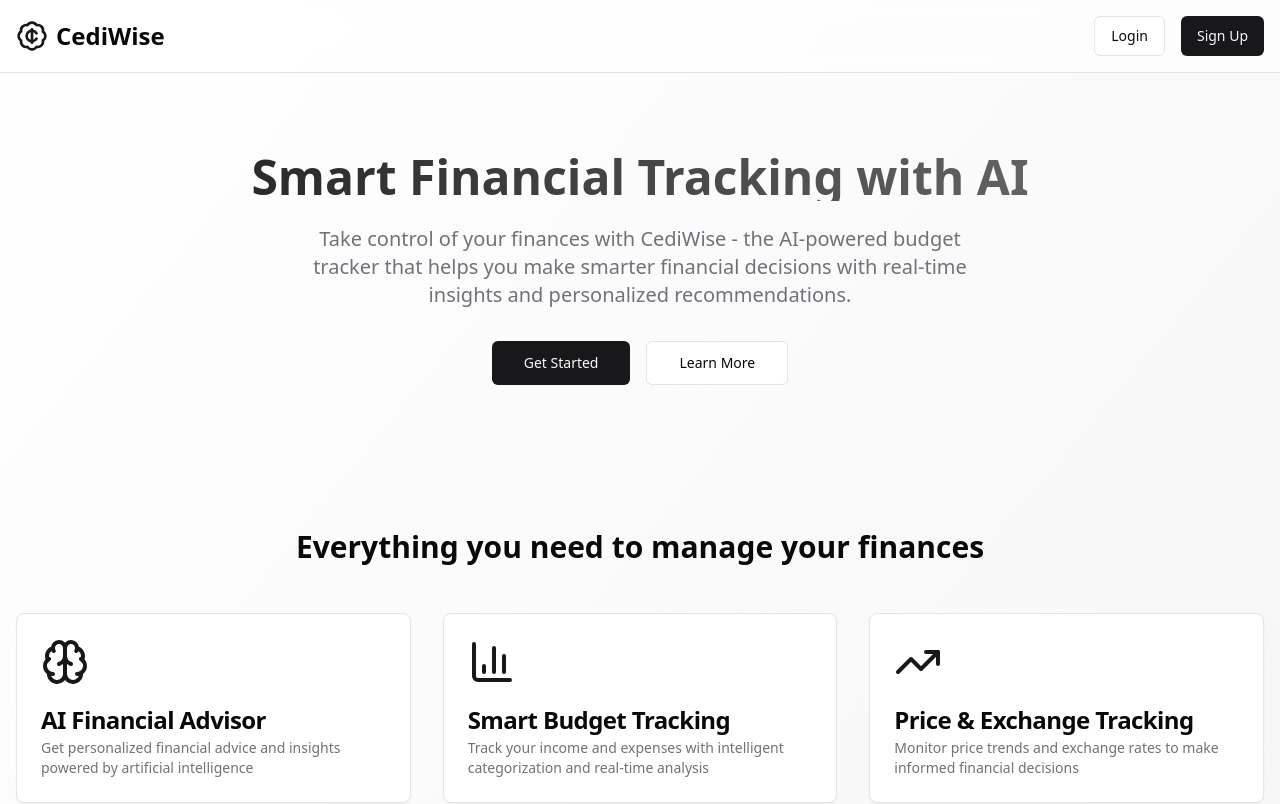
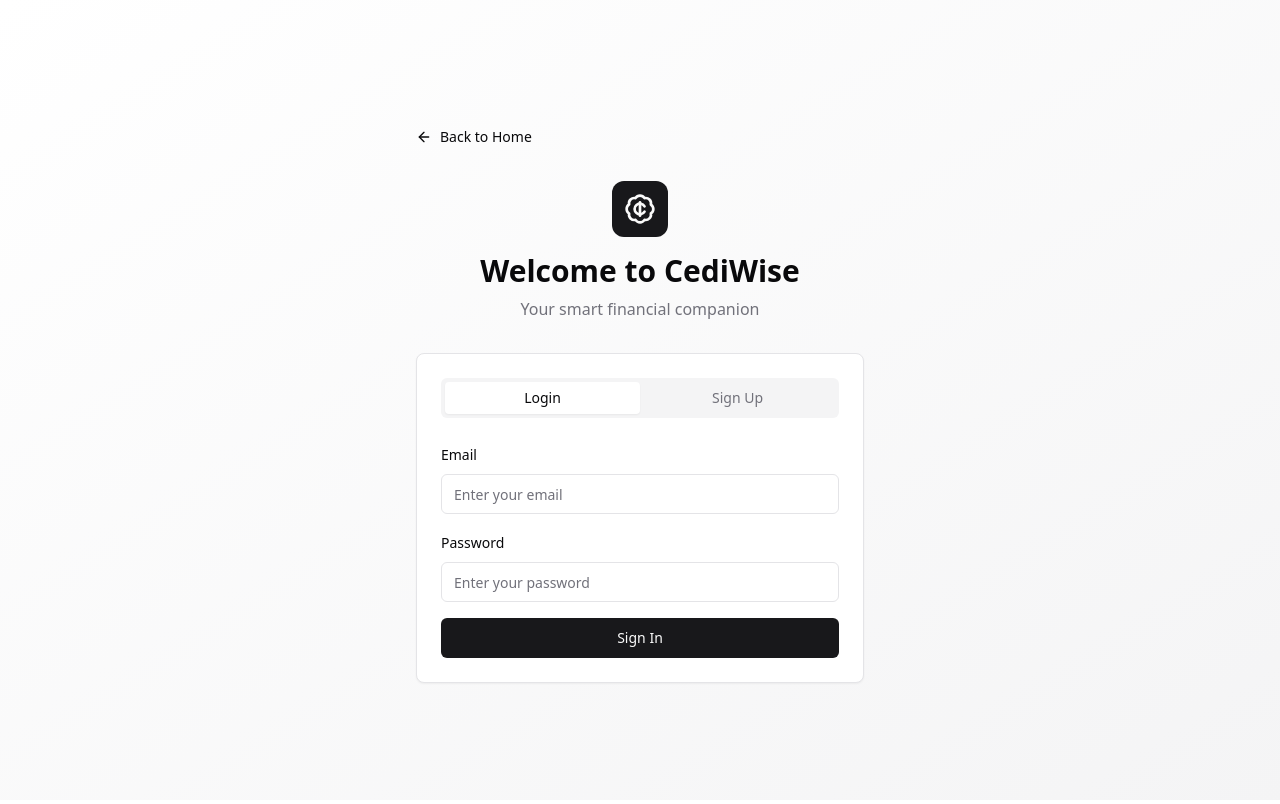
Before and after one commit to roytdmh/cedi-wise-ai-tracker, a React (Vite) app: page / in a window 1280 px wide. Shown: the top 804 px of the page. Built offline with nearby package versions, Linux system fonts and the light colour scheme.

Commit message:
Remove landing page

```diff
--- a/src/App.tsx
+++ b/src/App.tsx
@@ -5,7 +5,6 @@ import { QueryClient, QueryClientProvider } from "@tanstack/react-query";
 import { BrowserRouter, Routes, Route } from "react-router-dom";
 import { AccessProvider } from "@/contexts/AccessContext";
 import { useFavicon } from "@/hooks/useFavicon";
-import Landing from "./pages/Landing";
 import Auth from "./pages/Auth";
 import Index from "./pages/Index";
 import NotFound from "./pages/NotFound";
@@ -24,8 +23,7 @@ const App = () => {
           <Sonner />
           <BrowserRouter>
             <Routes>
-              <Route path="/" element={<Landing />} />
-              <Route path="/auth" element={<Auth />} />
+              <Route path="/" element={<Auth />} />
               <Route path="/app" element={<Index />} />
               {/* ADD ALL CUSTOM ROUTES ABOVE THE CATCH-ALL "*" ROUTE */}
               <Route path="*" element={<NotFound />} />
```
Also changed, not shown: 1 other file (tests, documents, lock files or other folders).
